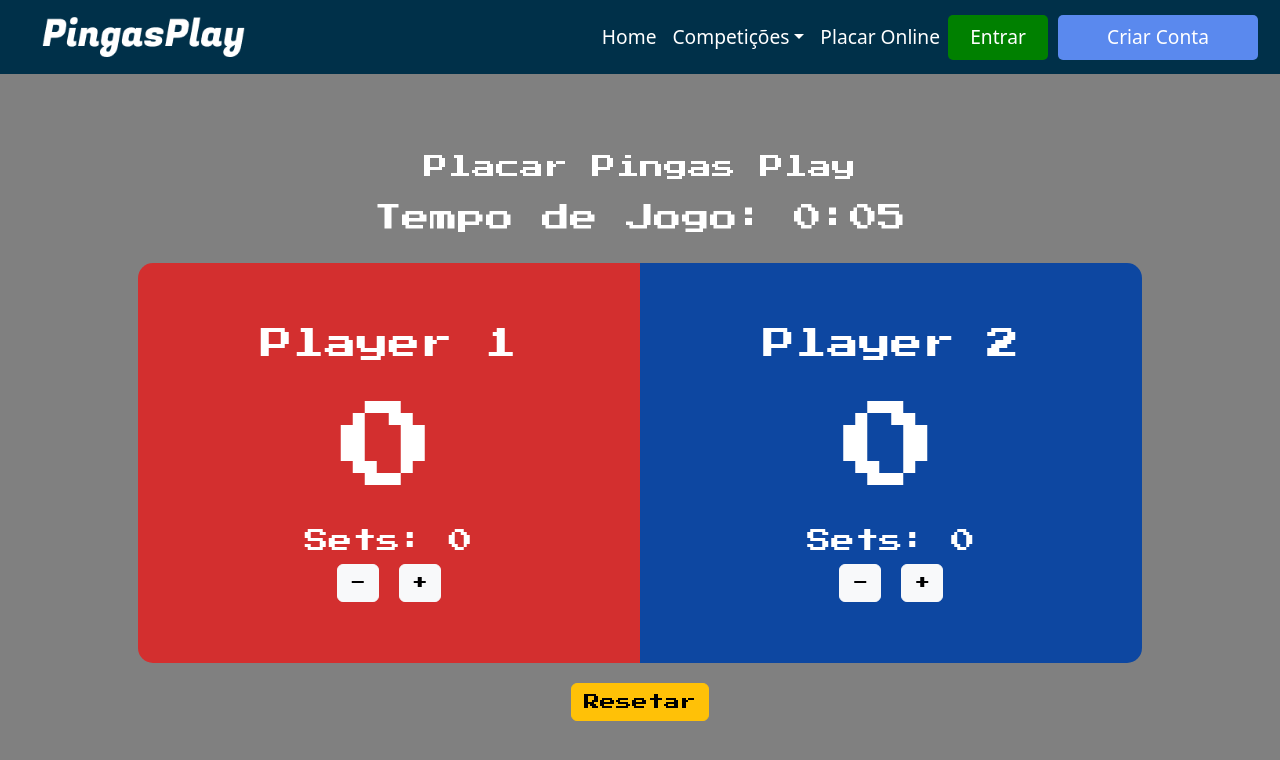
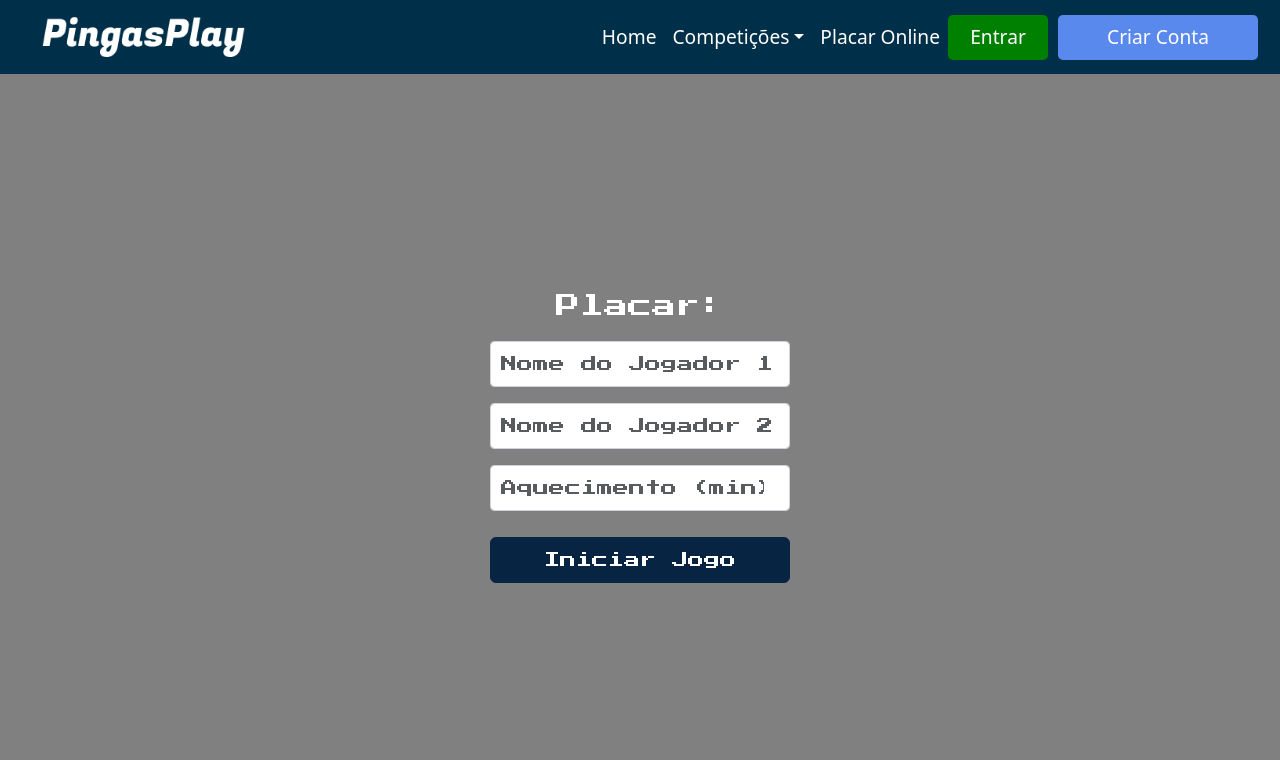
Before and after one commit to juniors719/Pingas-Play, a React (Create React App) app in the folder pingaplay/: page /placar in a window 1280 px wide. Shown: the top 760 px of the page. Built offline with nearby package versions, Linux system fonts and the light colour scheme; no server answers.

Commit message:
placar "finalizado"

```diff
--- a/pingaplay/src/components/placar/ScoreBoard.js
+++ b/pingaplay/src/components/placar/ScoreBoard.js
@@ -9,11 +9,11 @@
     const [player2Name, setPlayer2Name] = useState("");
     const [player1Sets, setPlayer1Sets] = useState(0);
     const [player2Sets, setPlayer2Sets] = useState(0);
-    const [isGameStarted, setIsGameStarted] = useState(false);
+    const [isGameStarted, setIsGameStarted] = useState(false); // Inicia como false
     const [isWarmingUp, setIsWarmingUp] = useState(false);
-    const [warmUpTime, setWarmUpTime] = useState(0);
+    const [warmUpTime, setWarmUpTime] = useState(0); // Inicia como 0
     const [isGameOver, setIsGameOver] = useState(false);
-    const [elapsedTime, setElapsedTime] = useState(0);
+    const [elapsedTime, setElapsedTime] = useState(0); // Inicia como 0
     const [isTimerRunning, setIsTimerRunning] = useState(false);
     const [winner, setWinner] = useState("");
     const maxScore = 11;
@@ -32,10 +32,12 @@
 
     // Função para iniciar o aquecimento e, após ele, começar o jogo
     const startGame = () => {
-        if (player1Name && player2Name && warmUpTime >= 0) {
+        if (player1Name && player2Name && warmUpTime >= 0) { // Modificado para garantir que o aquecimento seja maior que 0
             setIsWarmingUp(true);
+            setIsGameStarted(false); // Assegura que o jogo não começou
+            setElapsedTime(0); // Reseta o tempo de jogo
         } else {
-            alert("Por favor, preencha todos os campos!");
+            alert("Por favor, preencha todos os campos corretamente!");
         }
     };
 
@@ -44,7 +46,7 @@
         if (isWarmingUp && warmUpTime > 0) {
             const timer = setTimeout(() => setWarmUpTime(warmUpTime - 1), 1000);
             return () => clearTimeout(timer);
-        } else if (warmUpTime === 0) {
+        } else if (warmUpTime === 0 && isWarmingUp) {
             setIsWarmingUp(false);
             setIsGameStarted(true);
             setIsTimerRunning(true);
@@ -90,11 +92,11 @@
         setPlayer2Sets(0);
         setPlayer1Name("");
         setPlayer2Name("");
-        setIsGameStarted(false);
+        setIsGameStarted(false); // Reseta o jogo para não iniciado
         setIsWarmingUp(false);
         setIsGameOver(false);
-        setWarmUpTime(0);
-        setElapsedTime(0);
+        setWarmUpTime(0); // Reseta o tempo de aquecimento
+        setElapsedTime(0); // Reseta o tempo decorrido
         setIsTimerRunning(false);
         setWinner(""); // Limpa o vencedor
     };
@@ -113,7 +115,7 @@
 
     return (
         <div className="container">
-            <h1 className="title">Placar Pingas Play</h1>
+            <h1 className="title">Placar:</h1>
 
             {!isGameStarted && !isWarmingUp ? (
                 <div className="name-input">
@@ -135,10 +137,11 @@
                     </div>
                     <div className="mb-3">
                         <input
-                            type="text"
+                            type="number"
                             className="form-control"
                             placeholder="Aquecimento (min)"
-                            onChange={(e) => setWarmUpTime(e.target.value * 60)}
+                            min="1"
+                            onChange={(e) => setWarmUpTime(Number(e.target.value) * 60)} // Convert minutes to seconds
                         />
                     </div>
                     <button className="btn btn-primary" onClick={startGame}>
@@ -147,7 +150,7 @@
                 </div>
             ) : isWarmingUp ? (
                 <div>
-                    <h2>Aquecendo... {warmUpTime}</h2>
+                    <h2>Aquecendo... {Math.floor(warmUpTime / 60)}:{warmUpTime % 60 < 10 ? '0' : ''}{warmUpTime % 60}</h2>
                 </div>
             ) : isGameOver ? (
                 <div>
```
